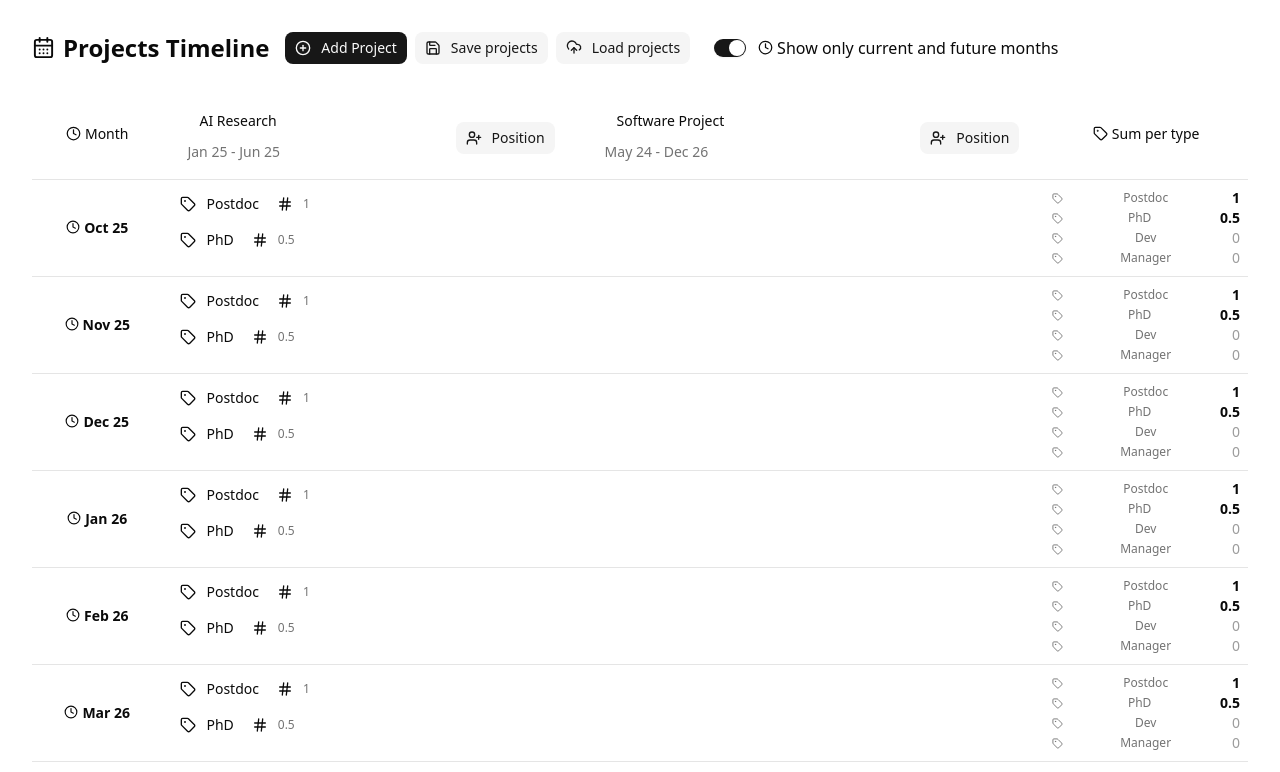
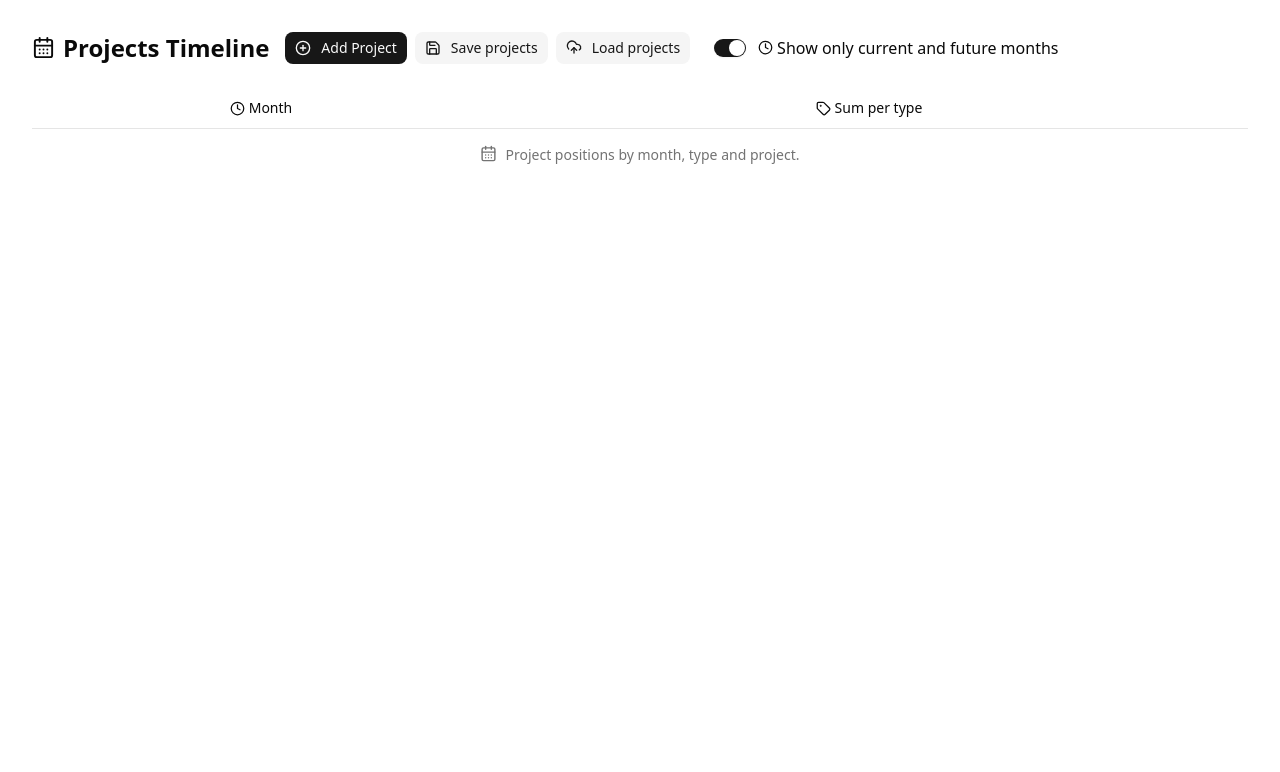
Before and after one commit to Christopher22/third_party_funding, a React (Vite) app: page / in a window 1280 px wide. Shown: the top 772 px of the page. Built offline with nearby package versions, Linux system fonts and the light colour scheme.

Commit message:
Optimize usability

```diff
--- a/index.html
+++ b/index.html
@@ -4,7 +4,7 @@
     <meta charset="UTF-8" />
     <link rel="icon" type="image/svg+xml" href="/vite.svg" />
     <meta name="viewport" content="width=device-width, initial-scale=1.0" />
-    <title>third_party_funding</title>
+    <title>Funding Overview</title>
   </head>
   <body>
     <div id="root"></div>
--- a/src/App.tsx
+++ b/src/App.tsx
@@ -1,52 +1,8 @@
-import { ProjectGantt, type Project, MonthYear } from './project_gantt'
+import { ProjectGantt, type Project } from './project_gantt'
 import './App.css'
 
 function App() {
-  const exampleProjects: Project[] = [
-  {
-    name: "AI Research",
-    start: new MonthYear(2025, 1),
-    end: new MonthYear(2025, 6),
-    positions: [
-      {
-        description: "Postdoc, full time",
-        quantity: 1,
-        type: "Postdoc",
-        start: new MonthYear(2025, 1),
-        end: new MonthYear(2026, 6),
-      },
-      {
-        description: "PhD, part time",
-        quantity: 0.5,
-        type: "PhD",
-        start: new MonthYear(2025, 1),
-        end: new MonthYear(2026, 3),
-      },
-    ],
-  },
-  {
-    name: "Software Project",
-    start: new MonthYear(2024, 5),
-    end: new MonthYear(2026, 12),
-    positions: [
-      {
-        description: "Developer",
-        quantity: 2,
-        type: "Dev",
-        start: new MonthYear(2024, 5),
-        end: new MonthYear(2024, 9),
-      },
-      {
-        description: "Manager, part time",
-        quantity: 0.2,
-        type: "Manager",
-        start: new MonthYear(2024, 5),
-        end: new MonthYear(2024, 11),
-      },
-    ],
-  },
-];
-
+  const exampleProjects: Project[] = [];
   return (
     <ProjectGantt initialProjects={exampleProjects} />
   );
--- a/src/project_gantt.tsx
+++ b/src/project_gantt.tsx
@@ -259,7 +259,10 @@ function MonthPicker({
                 setOpen(false);
               }
             }}
+            startMonth={new Date(new Date().getFullYear() - 6, 0, 1)}
+            endMonth={new Date(new Date().getFullYear() + 6, 11, 31)}
             showOutsideDays={false}
+            required
           />
         </PopoverContent>
       </Popover>
```
Lines whose indentation alone changed are shown as unchanged.
